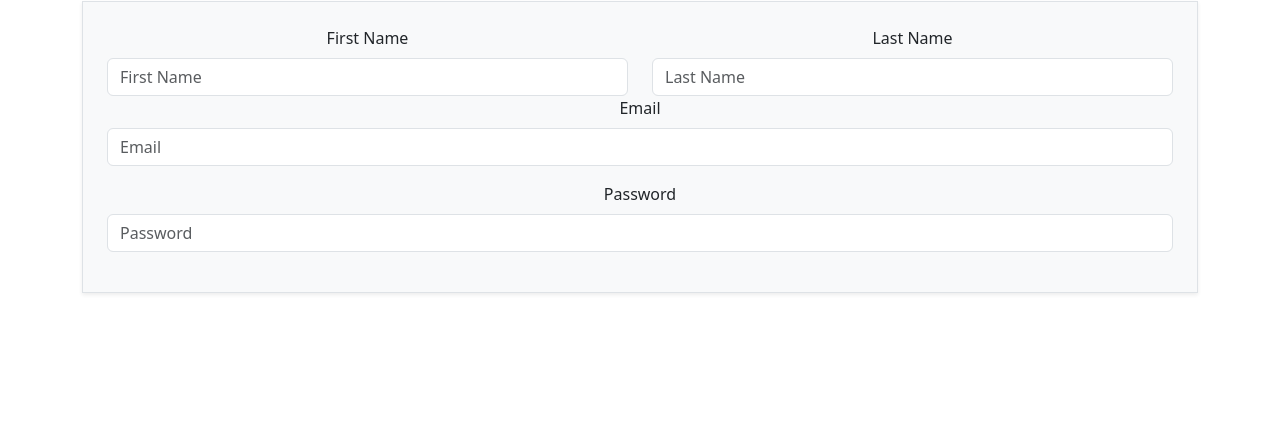
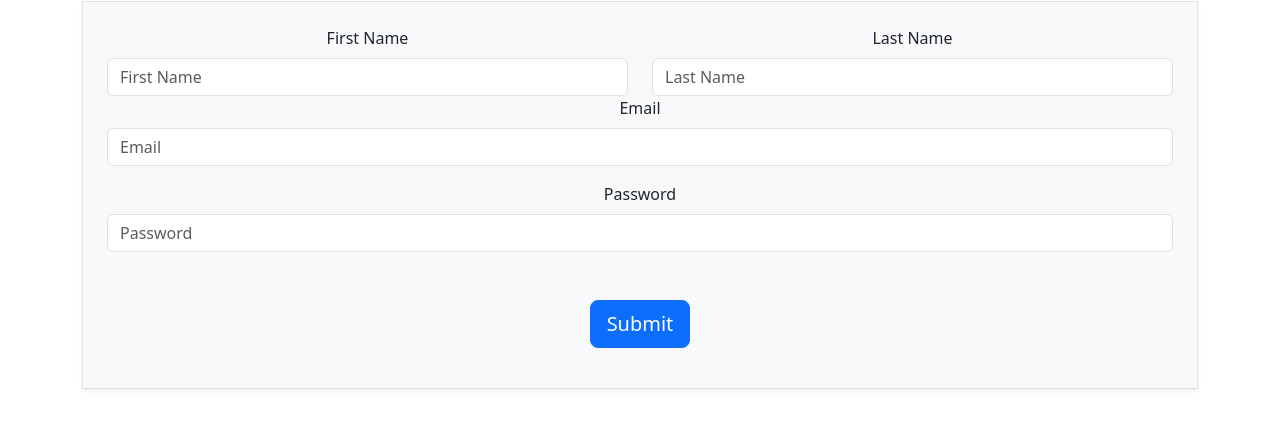
Before and after one commit to wl09/bootstrap-js, a plain HTML site: page contact.html in a window 1280 px wide. Shown: the part 93-522 px from the top of the page. Drawn offline with nearby package versions, Linux system fonts and the light colour scheme.

Commit message:
Added button on login form

```diff
--- a/contact.html
+++ b/contact.html
@@ -60,6 +60,8 @@
         <div class="invalid-feedback">
                 Password is required
         </div>
+
+    <a href="#" class="btn btn-primary btn-lg mt-5">Submit</a>
     </div>
 
 
```
